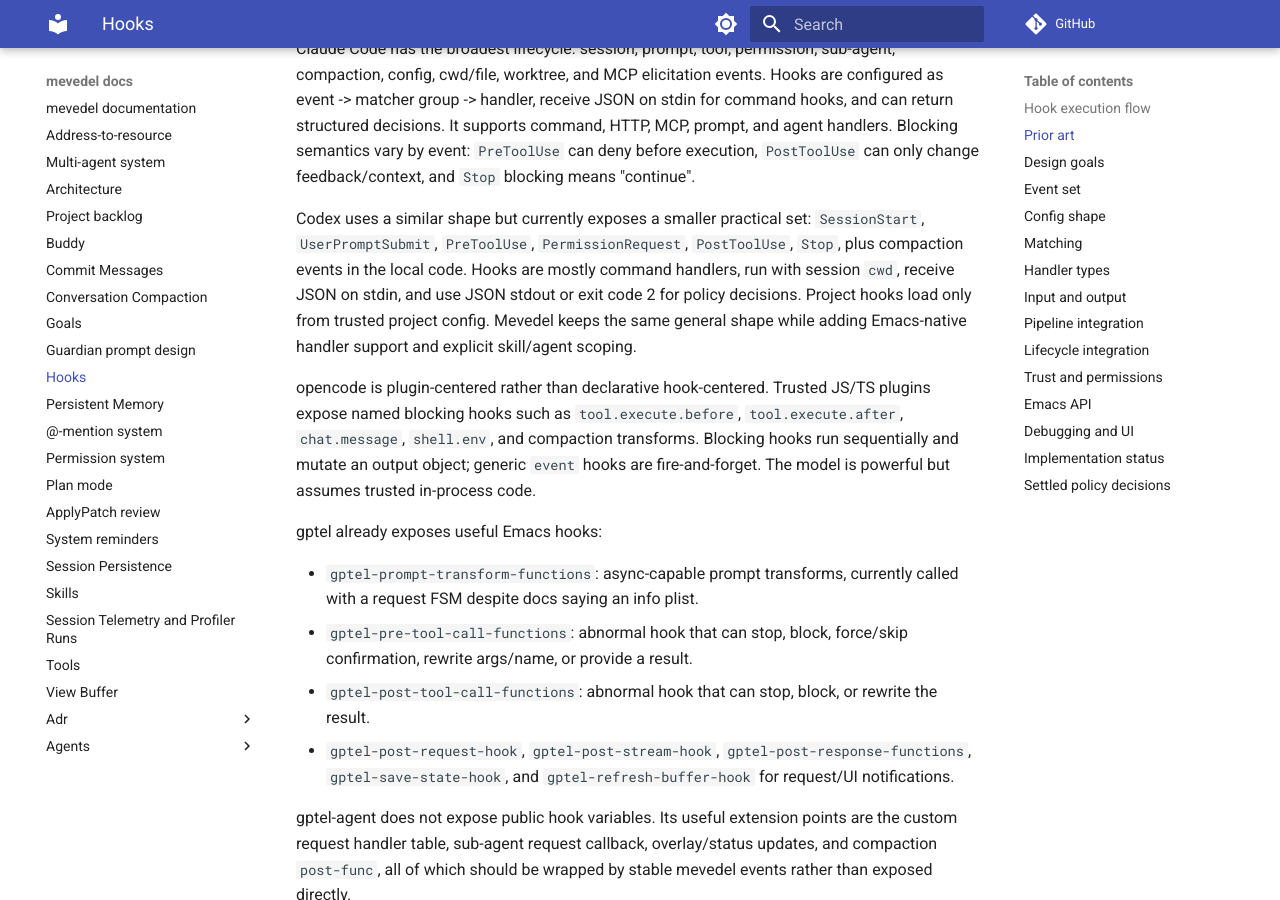
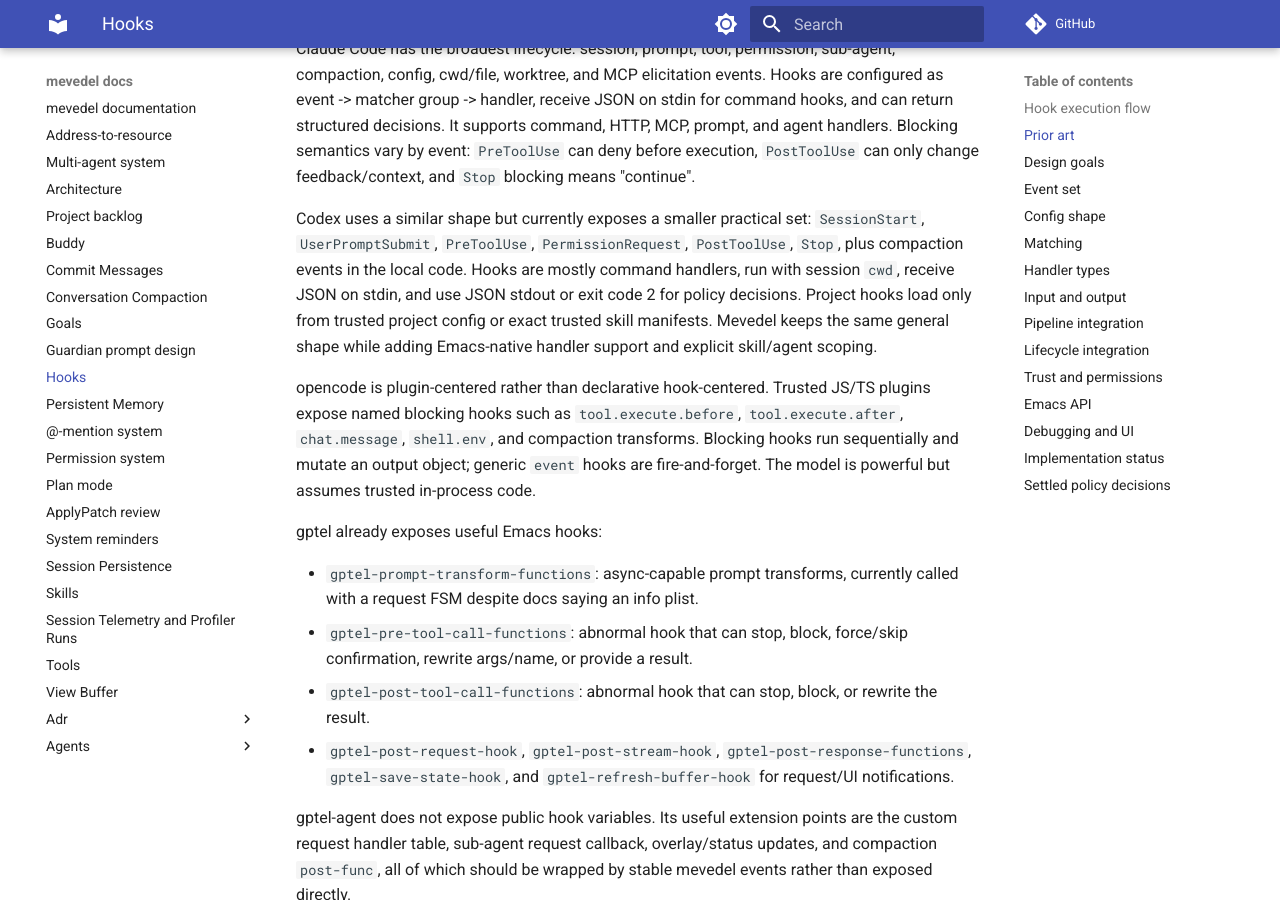
Before and after one commit to FrauH0lle/mevedel, an MkDocs documentation site: the page built from docs/hooks.md, in a window 1280 px wide and 900 px high, scrolled down 1524 px. Built offline with MkDocs 1.6.1 and Material for MkDocs 9.7.7, drawn with Linux system fonts in a browser that asks for light colours; comment, search, counter and statistics services are not loaded; some of the changed text lies outside the part shown.

Commit message:
fix(skills): Require trust for project hooks
Parse project skill manifests from one inert snapshot and admit executable hooks only when the exact workspace, path, and content are trusted. Reject configured relative roots that resolve outside the workspace and avoid recursive symlink traversal.

* mevedel-hooks.el (mevedel-hooks-project-file-snapshot, mevedel-hooks-trust-project): Extend exact project trust to skill manifests.\n* mevedel-skills-core.el (mevedel-skills--parse-file, mevedel-skills--resolve-dir, mevedel-skills-project-files): Use inert snapshots and confine project discovery.\n* mevedel-tool-registry.el (mevedel-tool-ensure): Load the built-in registrar owner directly.\n* docs/hooks.md, docs/skills.md: Document trust and confinement.\n* test/test-mevedel-hooks.el, test/test-mevedel-skills-core.el, test/test-mevedel-skills-invoke.el: Cover replacement, invalidation, propagation, and symlink escapes.

```diff
--- a/docs/hooks.md
+++ b/docs/hooks.md
@@ -41,9 +41,9 @@
 `PostToolUse`, `Stop`, plus compaction events in the local code.  Hooks
 are mostly command handlers, run with session `cwd`, receive JSON on
 stdin, and use JSON stdout or exit code 2 for policy decisions.  Project
-hooks load only from trusted project config.  Mevedel keeps the same
-general shape while adding Emacs-native handler support and explicit
-skill/agent scoping.
+hooks load only from trusted project config or exact trusted skill
+manifests. Mevedel keeps the same general shape while adding
+Emacs-native handler support and explicit skill/agent scoping.
 
 opencode is plugin-centered rather than declarative hook-centered.  Trusted
 JS/TS plugins expose named blocking hooks such as `tool.execute.before`,
@@ -159,7 +159,8 @@
   `<workspace>/.mevedel/hooks.el`, and
   `<workspace>/.mevedel/hooks.json`: project hooks, trusted per
   workspace.
-- Skill frontmatter `hooks`: scoped to a command invocation. Instruction
+- Skill frontmatter `hooks`: scoped to a command invocation. Project skill
+  declarations require exact workspace/path/content trust. Instruction
   preparation ignores this field. In fork commands, a local `Stop`
   declaration is normalized to `SubagentStop`.
 - Agent definition `:hooks`: scoped to invocations of that registered
@@ -569,17 +570,18 @@
 
 - user defcustom plus `~/.mevedel/hooks.el` and
   `~/.mevedel/hooks.json` are trusted by the user.
-- project `<workspace>/.mevedel/hooks.el` and
-  `<workspace>/.mevedel/hooks.json` are ignored until the user trusts
-  them for that workspace.
+- project `<workspace>/.mevedel/hooks.el`,
+  `<workspace>/.mevedel/hooks.json`, and project `SKILL.md` hook declarations
+  are ignored until the user trusts them for that workspace.
 - trust state lives under user state, keyed by workspace id and project
   hook file hashes.
-- changed project hook files require re-trust.
+- changed project hook files or skill manifests require re-trust.
 - resolution reads each project config once, checks that snapshot's hash, and
   parses the same bytes; replacing the pathname after the check cannot
   substitute executable rules.
 - trusting a project refreshes that workspace's trust entries to the current
-  hook files only, so removed hook files are no longer trusted.
+  hook files and skill manifests only, so removed sources are no longer
+  trusted.
 
 Permission decisions are audit-surfaced by outcome.  `deny` and forced
 `ask` decisions are visible on the affected tool attempt because they
@@ -677,7 +679,8 @@
 Useful commands:
 
 - `mevedel-hooks-list`: show effective hooks for the current session.
-- `mevedel-hooks-trust-project`: trust the current project's hook files.
+- `mevedel-hooks-trust-project`: trust the current project's hook files and
+  skill manifests.
 - `mevedel-hooks-run-dry`: show which native and declarative hooks would
   run for an event/matcher target without executing Elisp or shell
   handlers.
```
Also changed, not shown: docs/skills.md (+8 -1 lines), 6 other files.
